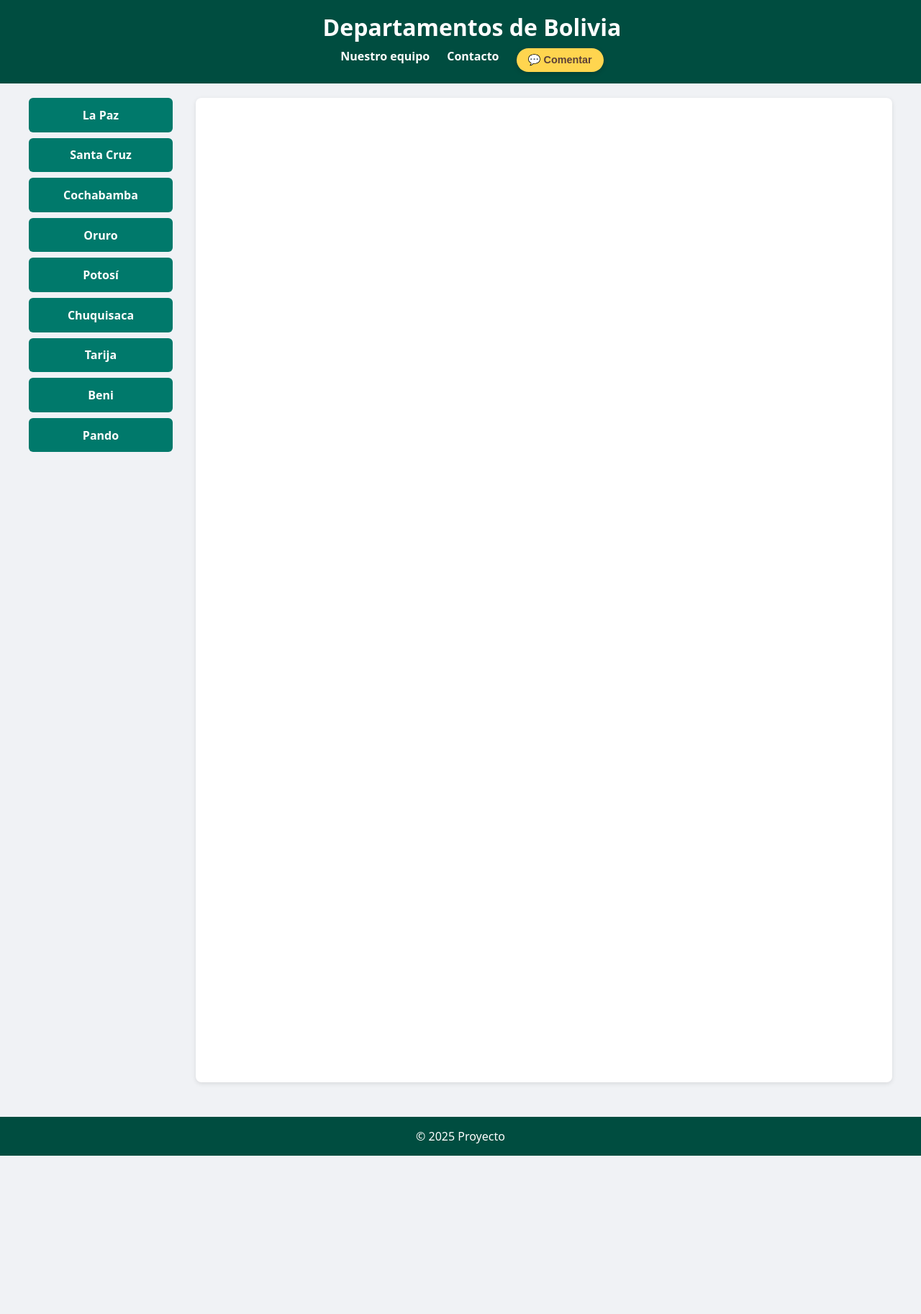
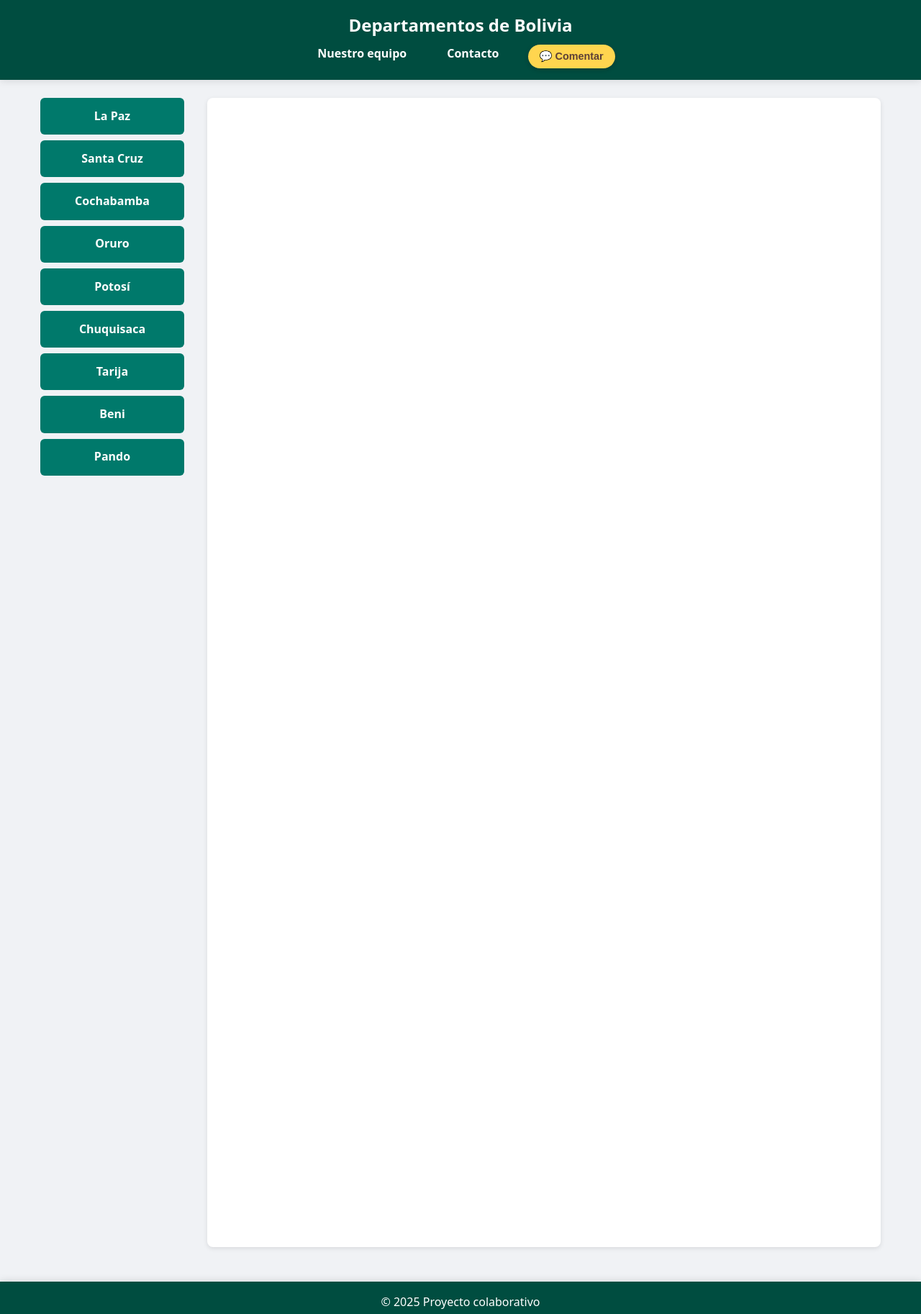
Before and after one commit to jorgequispe-svg/Mi-amada-Bolivia, a plain HTML site: page index.html in a window 1280 px wide. Shown: the whole page at 72% size. Before the commit the page ends 1606 px from the top, so only its background shows below. Drawn offline with Linux system fonts and the light colour scheme.

Commit message:
Arreglos

```diff
--- a/index.html
+++ b/index.html
@@ -11,7 +11,7 @@
   <a href="#principal" class="skip-link">Saltar al contenido principal</a>
 
   <header role="banner">
-    <!-- Botón hamburguesa (solo visible en móviles) -->
+    <!-- Botón hamburguesa -->
     <button class="hamburger" aria-label="Menú de departamentos" aria-expanded="false">
       <span></span>
       <span></span>
@@ -305,7 +305,7 @@
   </main>
 
   <footer role="contentinfo">
-    <p>&copy; 2025 Proyecto </p>
+    <p>&copy; 2025 Proyecto colaborativo</p>
   </footer>
 
   <!-- Script externo -->
--- a/styles.css
+++ b/styles.css
@@ -1,13 +1,15 @@
 /* Reset mínimo */
-body, h1, h2, p, ul, li {
+* {
   margin: 0;
   padding: 0;
   box-sizing: border-box;
 }
+
 body {
   font-family: system-ui, sans-serif;
   background: #f0f2f5;
   color: #222;
+  line-height: 1.6;
 }
 
 /* Skip link */
@@ -35,23 +37,29 @@ header {
   padding: 1rem;
   text-align: center;
   z-index: 100;
+  box-shadow: 0 2px 10px rgba(0,0,0,0.1);
 }
 header h1 {
   margin-bottom: 0.5rem;
+  font-size: 1.5rem;
 }
 header nav ul {
   display: flex;
   justify-content: center;
   list-style: none;
   gap: 1.5rem;
+  flex-wrap: wrap;
 }
 header nav a {
   color: white;
   text-decoration: none;
   font-weight: bold;
+  padding: 0.5rem 1rem;
+  border-radius: 6px;
 }
 header nav a:hover,
 header nav a:focus {
+  background: rgba(255,255,255,0.1);
   text-decoration: underline;
 }
 
@@ -105,6 +113,7 @@ nav.grid-deptos a {
   border-radius: 6px;
   text-align: center;
   font-weight: bold;
+  transition: background 0.3s ease;
 }
 nav.grid-deptos a:hover,
 nav.grid-deptos a:focus {
@@ -119,6 +128,7 @@ nav.grid-deptos a:focus {
   border-radius: 8px;
   min-height: 300px;
   box-shadow: 0 2px 6px rgba(0,0,0,0.1);
+  overflow-x: hidden;
 }
 
 /* Ocultar todos los departamentos */
@@ -361,6 +371,7 @@ body:not(:has(:target)) #la-paz {
   background-color: rgba(0,0,0,0.5);
   justify-content: center;
   align-items: center;
+  padding: 1rem;
 }
 
 .modal-content {
@@ -371,6 +382,8 @@ body:not(:has(:target)) #la-paz {
   max-width: 500px;
   box-shadow: 0 8px 32px rgba(0,0,0,0.2);
   animation: fadeIn 0.3s ease-out;
+  max-height: 90vh;
+  overflow-y: auto;
 }
 
 @keyframes fadeIn {
@@ -438,6 +451,7 @@ body:not(:has(:target)) #la-paz {
   border-radius: 8px;
   padding: 2rem;
   box-shadow: 0 2px 6px rgba(0,0,0,0.1);
+  margin-top: 2rem;
 }
 
 #comentarios h2 {
@@ -529,6 +543,10 @@ footer {
   padding: 1rem;
   background: #004d40;
   color: white;
+  position: relative;
+  width: 100%;
+  margin-top: 2rem;
+  box-shadow: 0 -2px 10px rgba(0,0,0,0.1);
 }
 
 /* Responsive */
@@ -548,4 +566,7 @@ footer {
     width: 95%;
     padding: 1rem;
   }
+  header h1 {
+    font-size: 1.3rem;
+  }
 }
```
